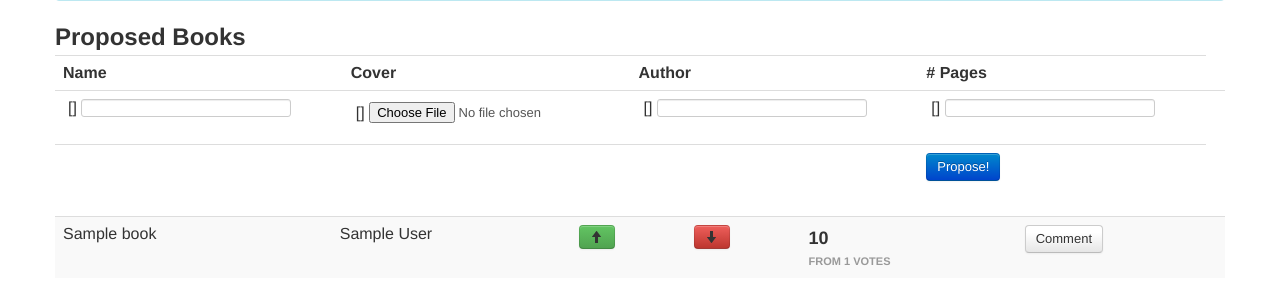
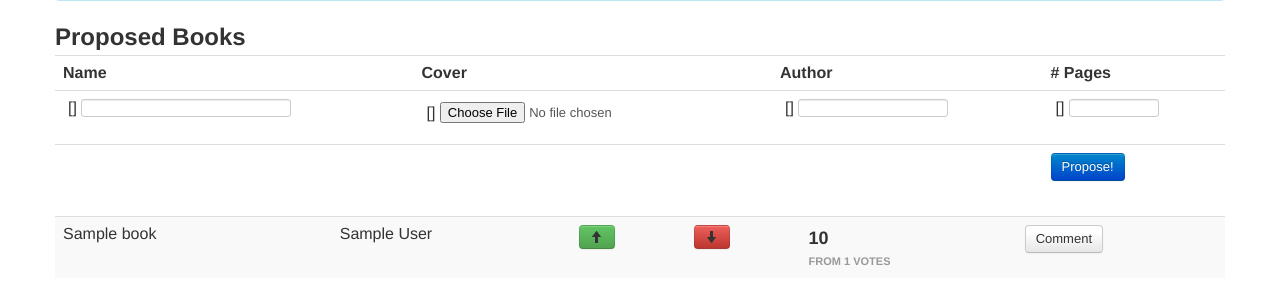
Before and after one commit to topher515/Bros-and-Books, a Django app: template templates/broweb/index.html in a window 1280 px wide. Shown: the part 163-468 px from the top of the page. Run offline with Django 3.2, Linux system fonts and the light colour scheme; the template is opened without the code that fills it: most values are stand-ins (such as "Sample title", 1, 10 or a date in 2020); grey boxes marked "Sample" are stand-in pictures; form fields are guessed from the names that the template uses; some libraries are stand-ins or nearby versions.

Commit message:
clean up table a little

```diff
--- a/templates/broweb/index.html
+++ b/templates/broweb/index.html
@@ -153,14 +153,11 @@
 					</td>
 					<td class="control-group {% if book_form.author.errors %}error{% endif %}">
 						<span class="help-inline">{{ book_form.author.errors }}</span>
-						{{ book_form.author }}
+						<input id="id_author" class="input-medium" name="author">
 					</td>
 					<td class="control-group {% if book_form.pages.errors %}error{% endif %}">
 						<span class="help-inline">{{ book_form.pages.errors }}</span>
-						{{ book_form.pages }}
-					</td>
-					<td>
-
+						<input id="id_pages" class="input-small" name="pages">
 					</td>
 				</tr>
 				<tr>
```
